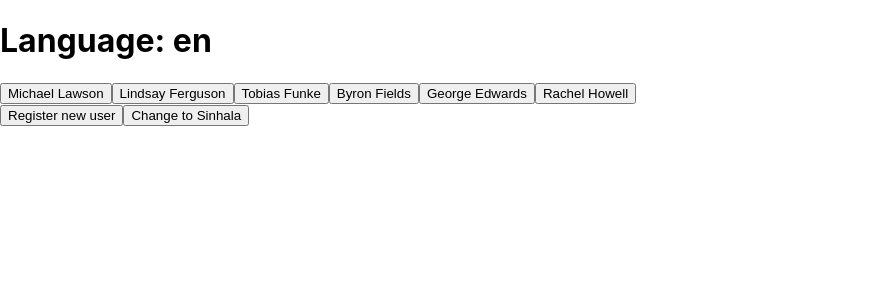
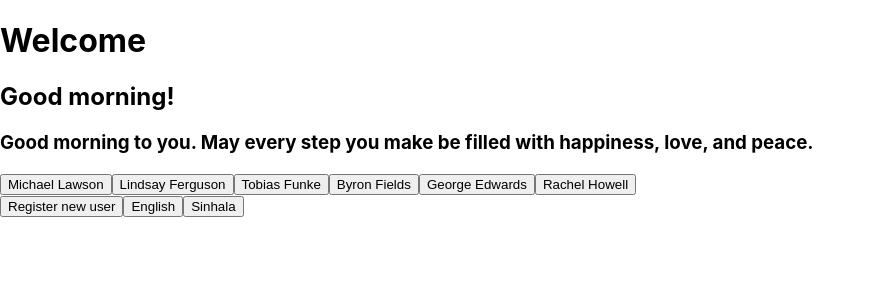
Before and after one commit to randikasennen/ec-react-training, a React (Create React App) app: page / in a window 1280 px wide. Shown: the top 300 px of the page, without its empty margins (0-875 px from the left). Built offline with nearby package versions, Linux system fonts and the light colour scheme; data requests are answered from the project's data file.

Commit message:
Localization and Context API

```diff
--- a/src/App.js
+++ b/src/App.js
@@ -1,15 +1,18 @@
 import { useState } from 'react';
-import { BrowserRouter, Link, Switch, Route } from 'react-router-dom';
+import { BrowserRouter, Switch, Route } from 'react-router-dom';
+import { I18nextProvider } from "react-i18next";
+import AuthContextProvider from './contexts/AuthContext';
+import i18n from './locals/i18n';
 import HomePage from './pages/HomePage';
 import RegisterUserPage from './pages/RegisterUserPage';
 import UserPage from './pages/UserPage';
-import LanguageContext from './contexts/LanguageContext.js';
 
 export default function App() {
-    const [language, setLanguage] = useState('en');
+    const [authUser, setAuthUser] = useState('Sennen');
 
     return (
-        <LanguageContext.Provider value={[language, setLanguage]}>
+        <I18nextProvider i18n={i18n}>
+            <AuthContextProvider value={[authUser, setAuthUser]}>
                 <BrowserRouter>
                     <Switch>
                         <Route exact path="/" component={HomePage} />
@@ -17,6 +20,7 @@ export default function App() {
                         <Route path="/users/:id" component={UserPage} />
                     </Switch>
                 </BrowserRouter>
-        </LanguageContext.Provider>
+            </AuthContextProvider>
+        </I18nextProvider>
     )
 }
--- /dev/null
+++ b/src/contexts/AuthContext.js
@@ -0,0 +1,15 @@
+import { createContext, useContext } from 'react';
+
+export const AuthContext = createContext();
+
+export const useAuth = () => useContext(AuthContext);
+
+export default function AuthContextProvider(props) {
+    const { value, children } = props;
+
+    return (
+        <AuthContext.Provider value={value}>
+            {children}
+        </AuthContext.Provider>
+    )
+}
--- a/src/contexts/LanguageContext.js
+++ /dev/null
@@ -1,10 +0,0 @@
-import { createContext, useContext } from 'react';
-
-const LanguageContext = createContext();
-
-export function useLanguage() {
-    const [language, setLanguage] = useContext(LanguageContext);
-    return [language, setLanguage];
-}
-
-export default LanguageContext;
--- /dev/null
+++ b/src/locals/en/translations.js
@@ -0,0 +1,7 @@
+const EN_TRANSLATIONS = {
+    Welcome: "Welcome",
+    Greetings: "Good morning!",
+    Quote: "Good morning to you. May every step you make be filled with happiness, love, and peace."
+}
+
+export default EN_TRANSLATIONS;
--- /dev/null
+++ b/src/locals/i18n.js
@@ -0,0 +1,31 @@
+import i18n from "i18next";
+import LanguageDetector from "i18next-browser-languagedetector";
+
+import EN_TRANSLATIONS from './en/translations';
+import SIN_TRANSLATIONS from './sin/translations';
+
+i18n.use(LanguageDetector).init({
+    resources: {
+        en : { translations: EN_TRANSLATIONS },
+        sin: { translations: SIN_TRANSLATIONS }
+    },
+    fallbackLng: "en",
+    debug: true,
+
+    // have a common namespace used around the full app
+    ns: ["translations"],
+    defaultNS: "translations",
+
+    keySeparator: false, // we use content as keys
+
+    interpolation: {
+        escapeValue: false, // not needed for react!!
+        formatSeparator: ","
+    },
+
+    react: {
+        wait: true
+    }
+})
+
+export default i18n;
--- /dev/null
+++ b/src/locals/sin/translations.js
@@ -0,0 +1,7 @@
+const SIN_TRANSLATIONS = {
+    Welcome: "සාදරයෙන් පිළිගනිමු",
+    Greetings: "සුභ උදෑසනක්!",
+    Quote: "ඔබට සුබ උදෑසනක්. ඔබ ගන්නා සෑම පියවරක්ම සතුට, ආදරය හා සාමයෙන් පිරී යයි."
+}
+
+export default SIN_TRANSLATIONS;
--- a/src/pages/HomePage/index.js
+++ b/src/pages/HomePage/index.js
@@ -1,13 +1,12 @@
-import { useEffect, useState } from 'react';
+import React, { useEffect, useState } from 'react';
 import api from '../../api/api.js';
-
-import { useLanguage } from '../../contexts/LanguageContext.js';
+import { useTranslation } from 'react-i18next';
 
 export default function(props) {
     const [data, setData] = useState([]);
     const [list, setList] = useState([]);
 
-    const [language, setLanguage] = useLanguage();
+    const { t, i18n } = useTranslation();
 
     useEffect(() => { fetchData() }, []);
     useEffect(() => { buildList() }, [data]);
@@ -32,10 +31,13 @@ export default function(props) {
 
     return (
         <div>
-            <h1>Language: {language}</h1>
+            <h1>{t("Welcome")}</h1>
+            <h2>{t("Greetings")}</h2>
+            <h3>{t("Quote")}</h3>
             <div>{list}</div>
             <button onClick={() => props.history.push('/register')}>Register new user</button>
-            <button onClick={() => setLanguage('sin')}>Change to Sinhala</button>
+            <button onClick={() => i18n.changeLanguage('en')}>English</button>
+            <button onClick={() => i18n.changeLanguage('sin')}>Sinhala</button>
         </div>
     )
 }
```
Also changed, not shown: package.json (+7 -1 lines), 1 other file (tests, documents, lock files or other folders). Lines whose indentation alone changed are shown as unchanged.
